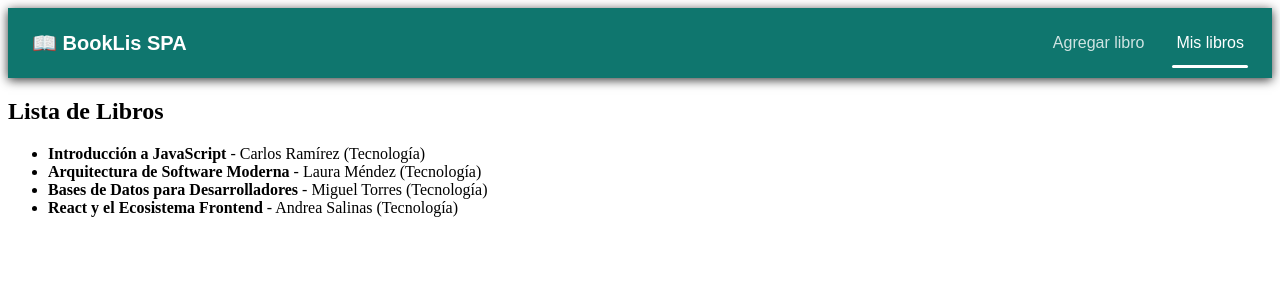
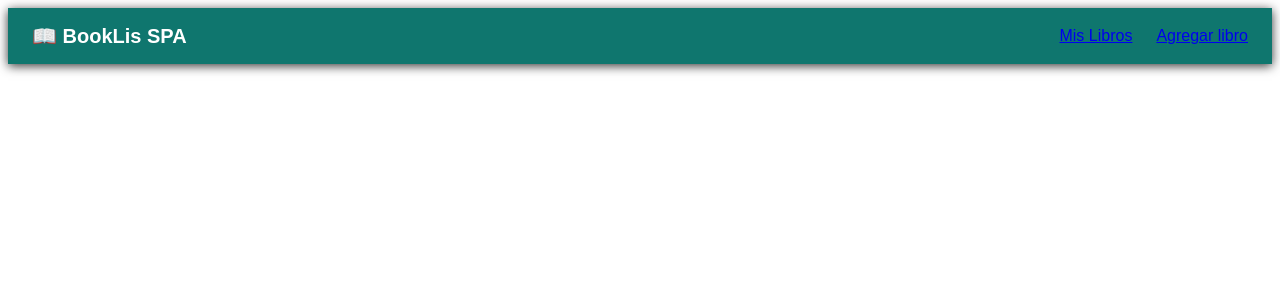
Before and after one commit to MaximilianoNaveillan/VuwBookListSPA, a Vue app in the folder alumnos/maximiliano-naveillan/ABP_6/: page / in a window 1280 px wide. Shown: the top 300 px of the page. Built offline with nearby package versions, Linux system fonts and the light colour scheme.

Commit message:
add vue-router in ABP_6

```diff
--- a/alumnos/maximiliano-naveillan/ABP_6/package.json
+++ b/alumnos/maximiliano-naveillan/ABP_6/package.json
@@ -10,7 +10,8 @@
   },
   "dependencies": {
     "pinia": "^3.0.4",
-    "vue": "^3.5.29"
+    "vue": "^3.5.29",
+    "vue-router": "^4.6.4"
   },
   "devDependencies": {
     "@vitejs/plugin-vue": "^6.0.4",
--- a/alumnos/maximiliano-naveillan/ABP_6/src/App.vue
+++ b/alumnos/maximiliano-naveillan/ABP_6/src/App.vue
@@ -16,9 +16,10 @@
 <script setup>
 // ref se usa para datos reactivos simples
 import { ref } from 'vue';
-import FormLibro from './components/FormLibro.vue';
+import FormLibro from './views/FormLibro.vue';
 import ListaLibros from './views/ListaLibros.vue';
 import NavTab from './components/NavTab.vue';
+import { Routerview } from "vue-router";
 // Importamos componentes hijos
 
 // Lista reactiva de libros
@@ -81,7 +82,7 @@ function agregarLibro(libro) {
   };
   // Agregar el nuevo libro al array de libros
   libros.value.push(nuevo);
-  tab.value = ListaLibros;
+  tab.value = 'ListaLibros';
 }
 
 function cambiarTab(nuevoTab) {
@@ -94,12 +95,12 @@ function cambiarTab(nuevoTab) {
     <template #tituloapp> 📖 BookLis SPA </template>
   </NavTab>
   <main class="container">
-    <div v-if="tab === 'ListaLibros'">
+    <!-- <div v-if="tab === 'ListaLibros'">
       <ListaLibros :libros />
     </div>
     <div v-if="tab === 'FormLibro'">
       <FormLibro @agregar="agregarLibro" />
-    </div>
+    </div> -->
   </main>
 </template>
 
--- a/alumnos/maximiliano-naveillan/ABP_6/src/components/NavTab.vue
+++ b/alumnos/maximiliano-naveillan/ABP_6/src/components/NavTab.vue
@@ -1,7 +1,6 @@
 <script setup>
-import ListaLibros from '@/views/ListaLibros.vue';
 import { defineProps, defineEmits } from 'vue';
-import FormLibro from './FormLibro.vue';
+import { RouterLink } from "vue-router"
 
 // props que recibirá el componente
 const props = defineProps({
@@ -24,12 +23,14 @@ function seleccionar(tab) {
     </div>
     <!-- tabs -->
     <ul class="tabs">
-      <li :class="{ activo: tabActual === 'FormLibro' }" @click="seleccionar('FormLibro')">
+      <router-link to="/">Mis Libros</router-link>
+      <router-link to="/form-libros">Agregar libro</router-link>
+      <!-- <li :class="{ activo: tabActual === 'FormLibro' }" @click="seleccionar('FormLibro')">
         Agregar libro
       </li>
       <li :class="{ activo: tabActual === 'ListaLibros' }" @click="seleccionar('ListaLibros')">
         Mis libros
-      </li>
+      </li> -->
     </ul>
   </nav>
 </template>
--- a/alumnos/maximiliano-naveillan/ABP_6/src/main.js
+++ b/alumnos/maximiliano-naveillan/ABP_6/src/main.js
@@ -1,8 +1,11 @@
 import { createApp } from 'vue'
 import { createPinia } from 'pinia'
 import App from './App.vue'
+import router from './router'
 
 const app = createApp(App)
+
+app.use(router)
 
 app.use(createPinia())
 
--- /dev/null
+++ b/alumnos/maximiliano-naveillan/ABP_6/src/router/index.js
@@ -0,0 +1,23 @@
+import { createRouter, createWebHistory } from "vue-router"
+import FormLibro from "../views/FormLibro.vue"
+import ListaLibros from "../views/ListaLibros.vue"
+
+const routes =[
+    {
+        path:"/",
+        name:"ListaLibros",
+        component: ListaLibros,
+
+    },
+    {
+        path:"/form-libros",
+        name:"FormLibro",
+        component: FormLibro,
+    }
+]
+const router = createRouter({
+    history:createWebHistory(),
+    routes
+})
+
+export default router
```
Also changed, not shown: alumnos/maximiliano-naveillan/ABP_6/src/views/FormLibro.vue (renamed from alumnos/maximiliano-naveillan/ABP_6/src/components/FormLibro.vue), 1 other file (tests, documents, lock files or other folders).
